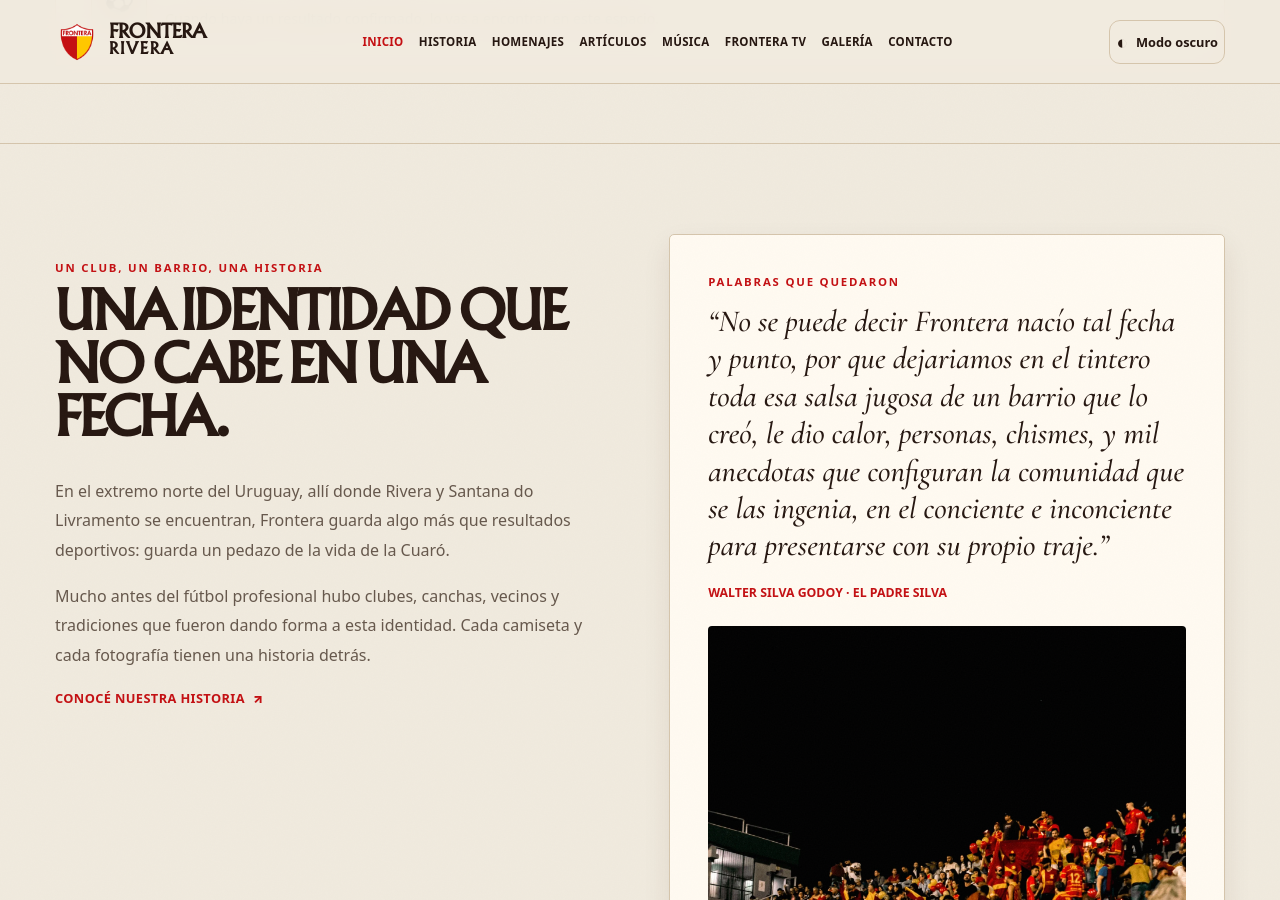
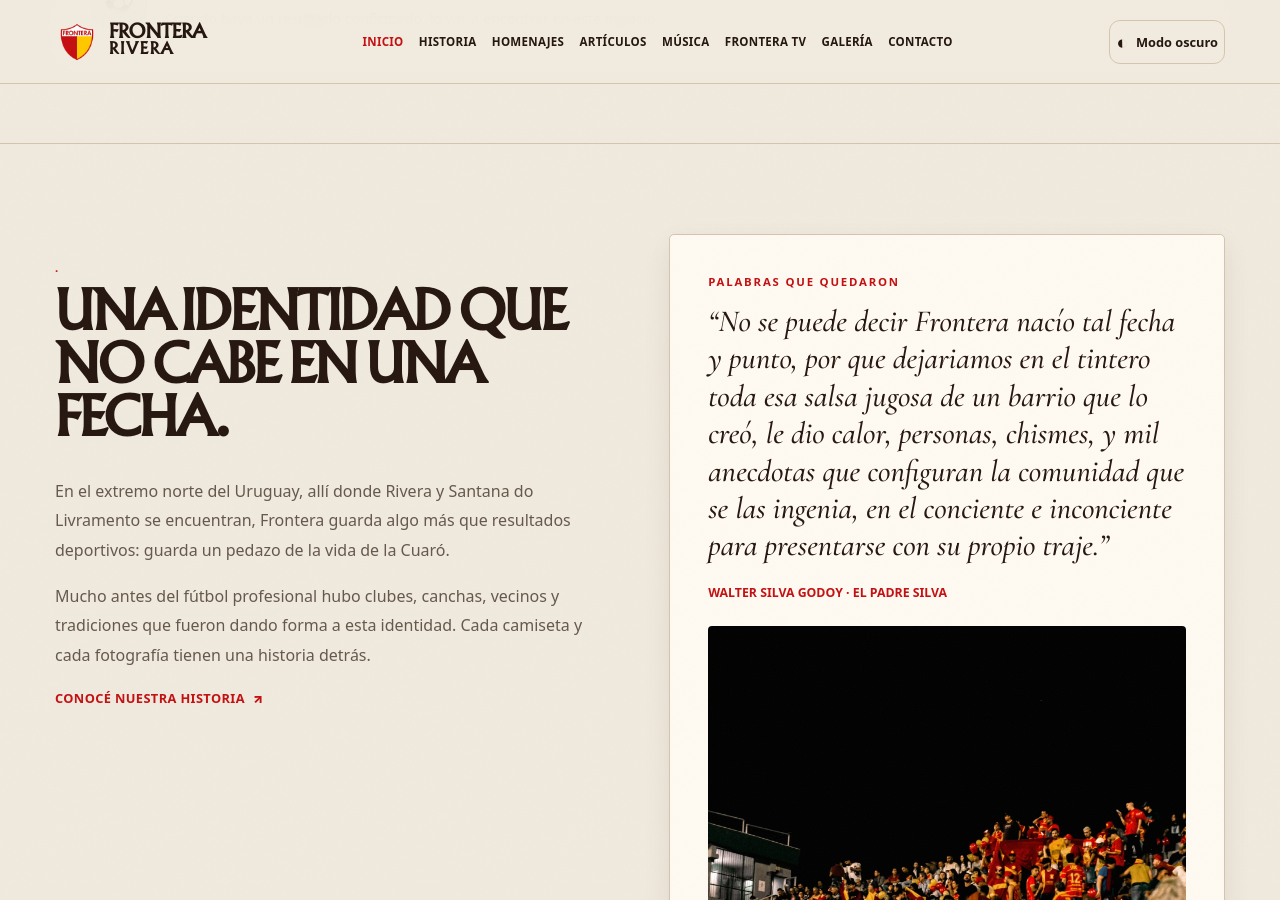
Before and after one commit to lilguti384-jpg/FronteraRivera, a Jekyll site: the page built from index.html, in a window 1280 px wide and 900 px high, scrolled down 2439 px. Built offline with Jekyll 4.4.1, drawn with Linux system fonts in a browser that asks for light colours; some web fonts are replaced.

Commit message:
Contenido: actualizar _data/bloques_inicio.json desde Pages CMS

```diff
--- a/_data/bloques_inicio.json
+++ b/_data/bloques_inicio.json
@@ -1,5 +1,5 @@
 {
-  "etiqueta_identidad": "Un club, un barrio, una historia",
+  "etiqueta_identidad": ".",
   "titulo_identidad": "UNA IDENTIDAD QUE NO CABE EN UNA FECHA.",
   "identidad_parrafo_1": "En el extremo norte del Uruguay, allí donde Rivera y Santana do Livramento se encuentran, Frontera guarda algo más que resultados deportivos: guarda un pedazo de la vida de la Cuaró.",
   "identidad_parrafo_2": "Mucho antes del fútbol profesional hubo clubes, canchas, vecinos y tradiciones que fueron dando forma a esta identidad. Cada camiseta y cada fotografía tienen una historia detrás.",
```
